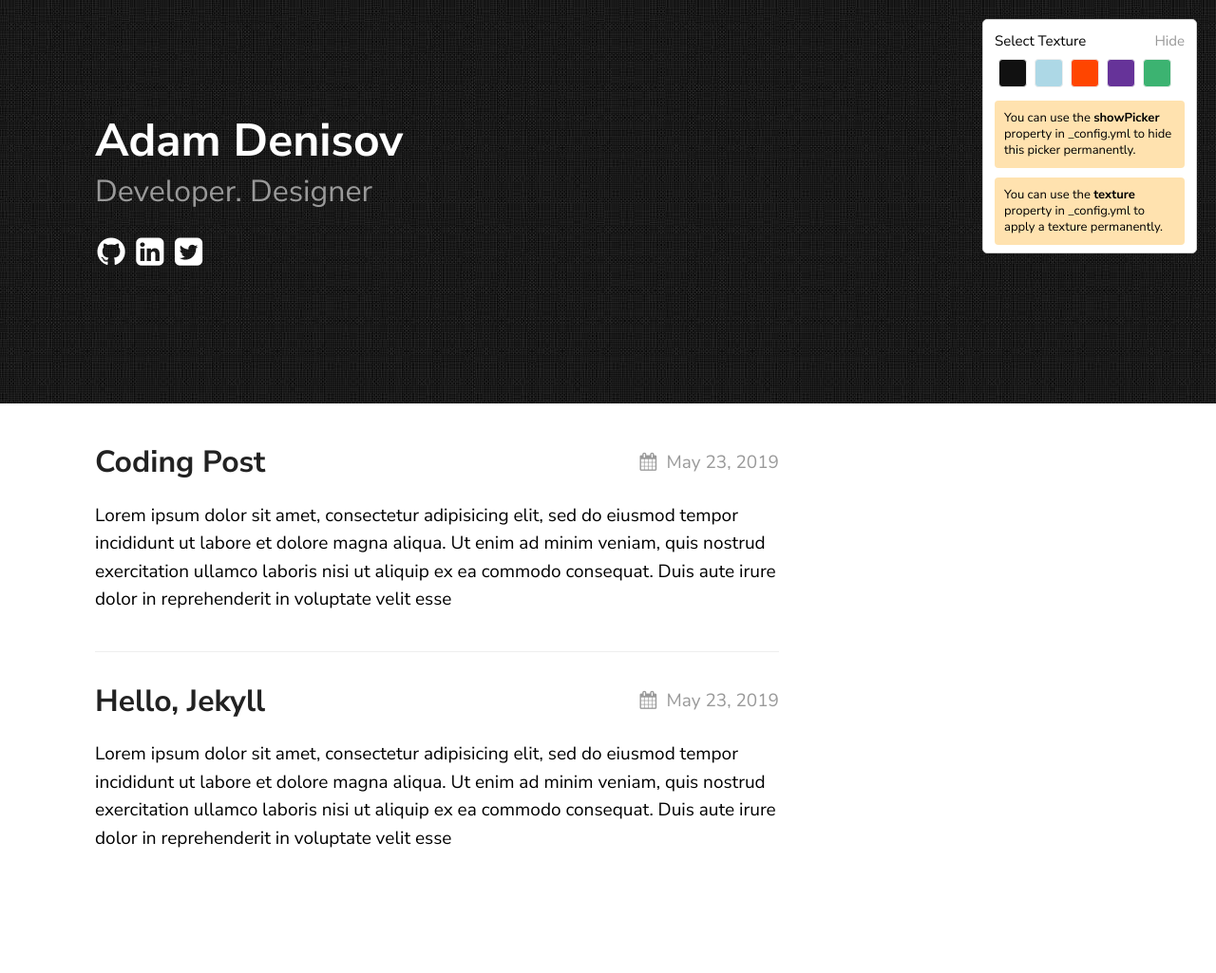
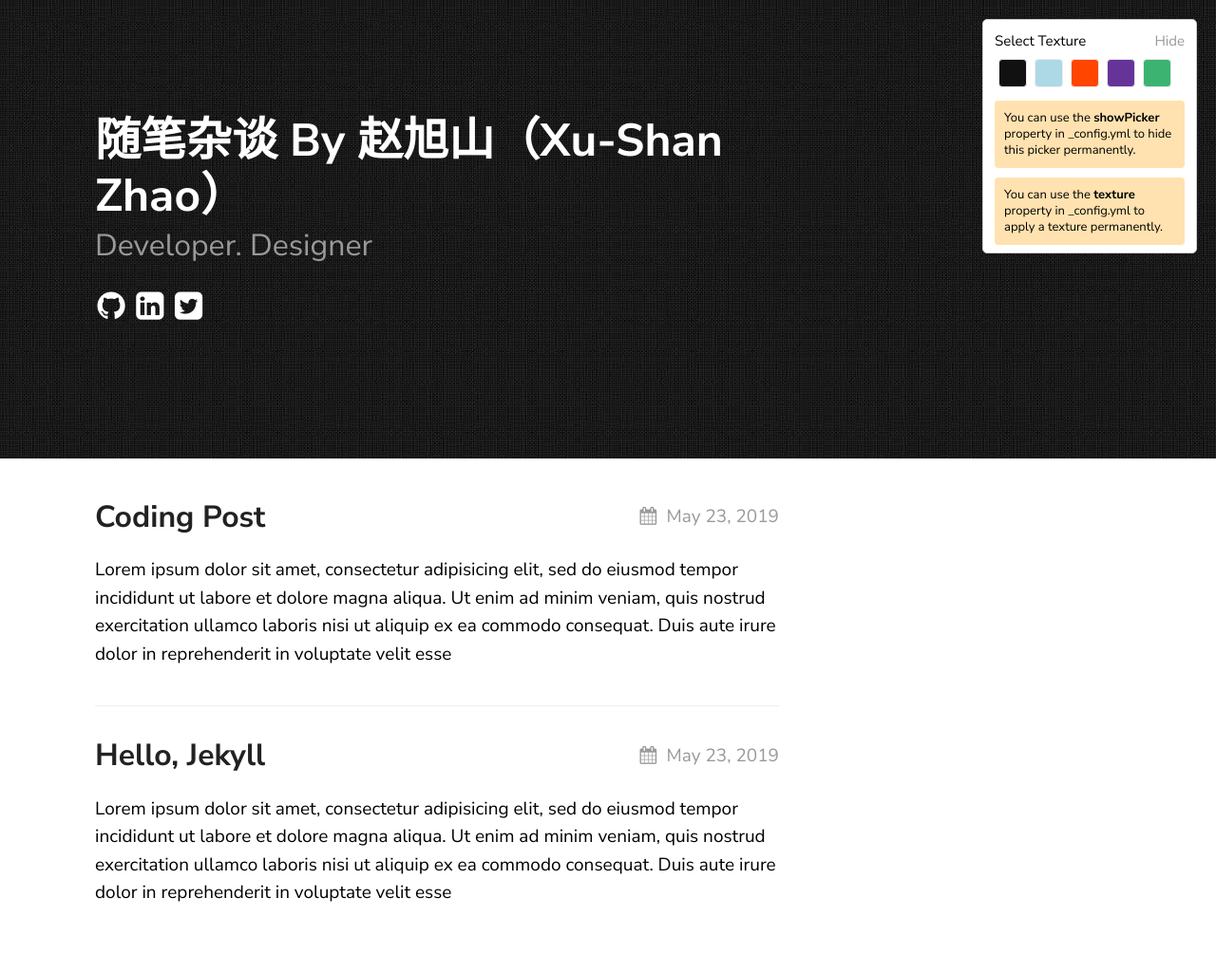
Before and after one commit to yuwenxianglong/yuwenxianglong.github.io, a Jekyll site: the page built from index.md, in a window 1280 px wide. Shown: the whole page at 95% size. Built offline with Jekyll 4.4.1, drawn with Linux system fonts in a browser that asks for light colours; before the commit the page ends 967 px from its top, so only the background shows below that.

Commit message:
Change title of blog.

```diff
--- a/_config.yml
+++ b/_config.yml
@@ -15,7 +15,7 @@ sass:
 
 permalink: /posts/:title/
 texture:
-  title: Adam Denisov
+  title: 随笔杂谈 By 赵旭山（Xu-Shan Zhao）
   tagline: Developer. Designer
   date_format: "%b %-d, %Y"
   style: black
```
